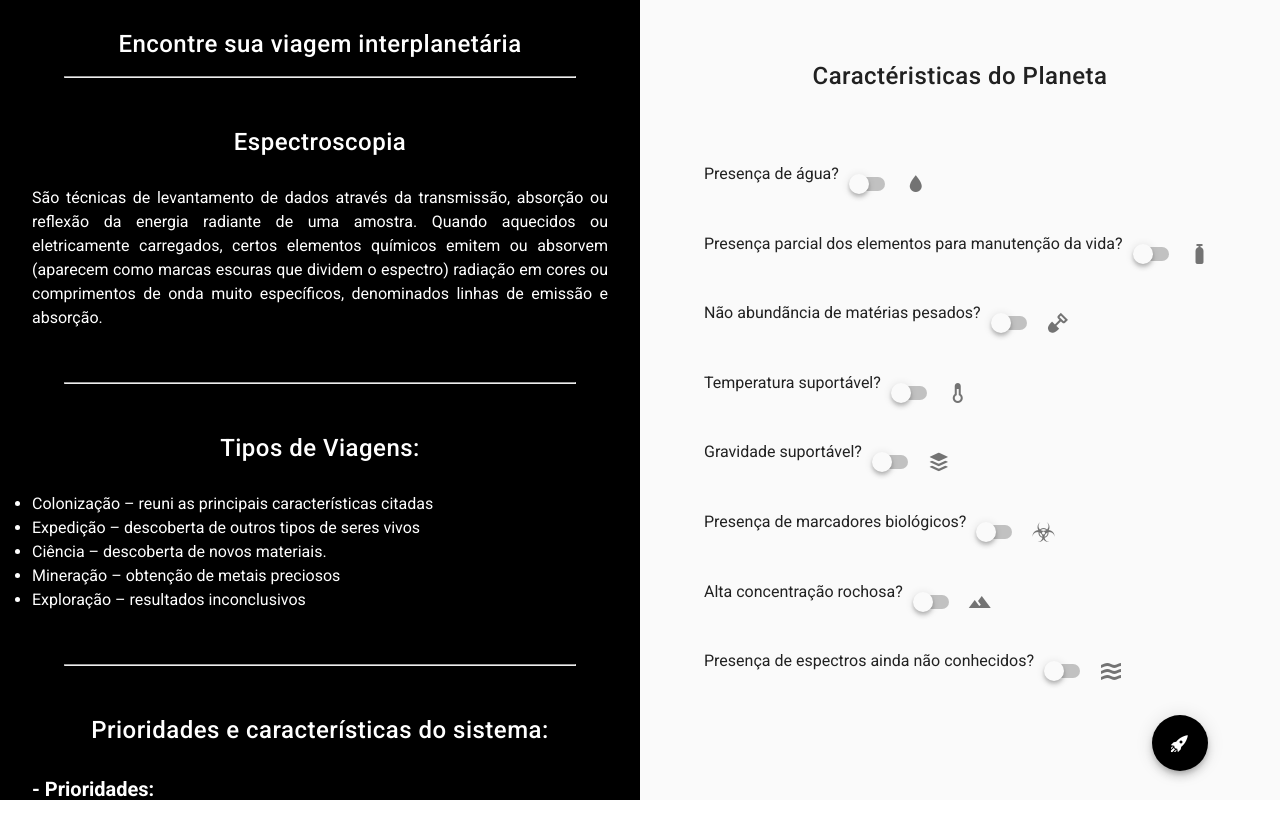
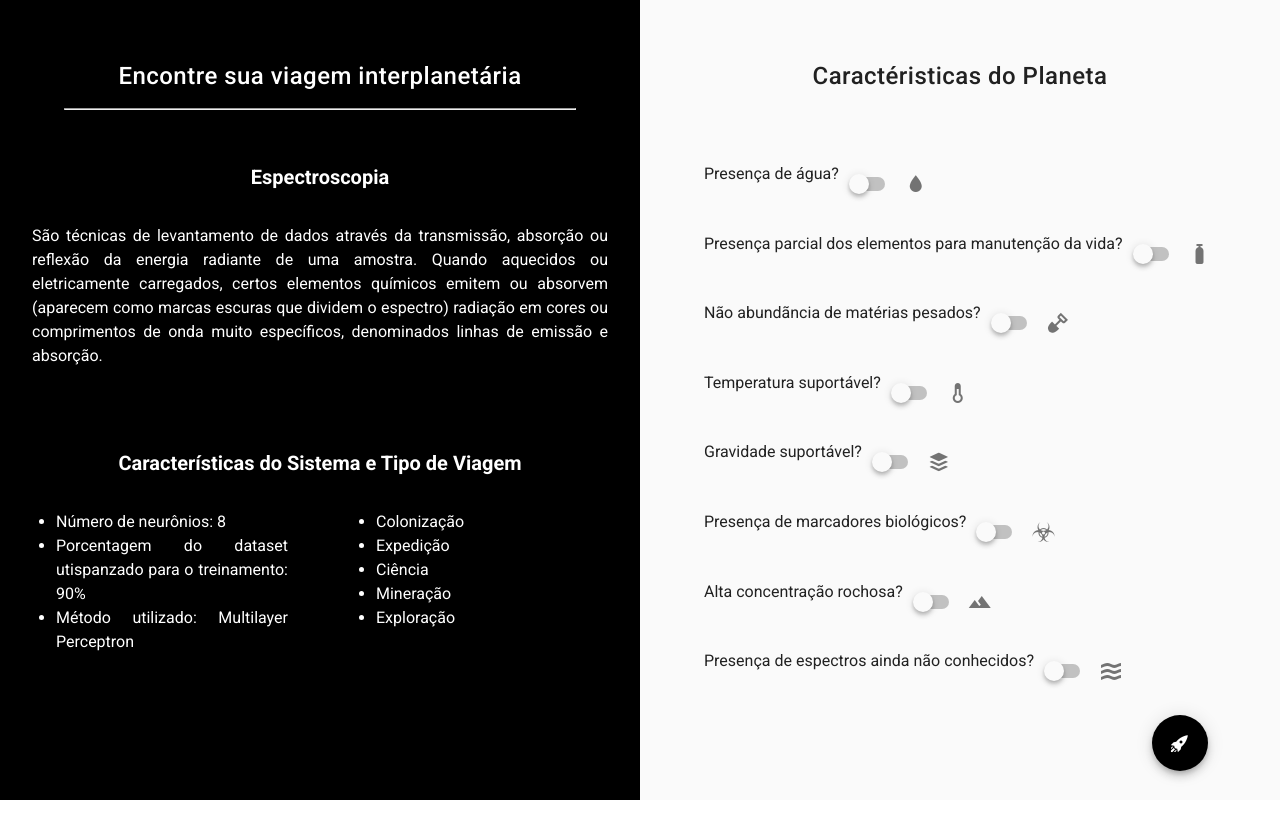
Before and after one commit to arthurvdiniz/find-travel-type-mlp, a Vue app: page /#/ in a window 1280 px wide. Shown: the top 838 px of the page. After the commit the page ends 800 px from the top, so only its background shows below. Built offline with nearby package versions, Linux system fonts and the light colour scheme.

Commit message:
ajustado style

```diff
--- a/src/assets/style.css
+++ b/src/assets/style.css
@@ -11,13 +11,33 @@
 .main-content .text-info .title {
   width: 100%;
   text-align: center;
-  padding-top: 5%;
+  padding-top: 10%;
   color: white;
   font-size: 24px !important;
 }
 
+.main-content .text-info .sub-title {
+  width: 100%;
+  text-align: center;
+  padding-top: 5%;
+  color: white;
+  font-size: 20px !important;
+}
+
 .main-content .text-info .text {
   width: 100%;
+  text-align: justify;
+  padding: 5%;
+  color: white;
+  font-size: 16px;
+}
+
+.main-content .text-info .wrapper-sub-text-column {
+  display: flex;
+}
+
+.main-content .text-info .wrapper-sub-text-column .sub-text {
+  width: 50%;
   text-align: justify;
   padding: 5%;
   color: white;
@@ -97,6 +117,7 @@
 }
 
 .main-content .content .wrapper-result .output {
+  text-align: center;
   margin-top: 20px;
   font-size: 14px;
   font-style: italic;
--- a/src/components/Content.vue
+++ b/src/components/Content.vue
@@ -3,7 +3,8 @@
     <div class="text-info">
       <h2 class="title">Encontre sua viagem interplanetária</h2>
       <hr />
-      <h3 class="title"> Espectroscopia</h3>
+      <div>
+        <h3 class="sub-title">Espectroscopia</h3>
         <p class="text">
           São técnicas de levantamento de dados através da transmissão, absorção ou
           reflexão da energia radiante de uma amostra. Quando aquecidos ou eletricamente
@@ -11,30 +12,28 @@
           escuras que dividem o espectro) radiação em cores ou comprimentos de onda muito
           específicos, denominados linhas de emissão e absorção.
         </p>
-      <hr />
-      <h3 class="title"> Tipos de Viagens:</h3>
-      <ul class="text">
-        <li>Colonização – reuni as principais características citadas </li>
-        <li>Expedição – descoberta de outros tipos de seres vivos</li>
-        <li>Ciência – descoberta de novos materiais.</li>
-        <li>Mineração – obtenção de metais preciosos</li>
-        <li>Exploração – resultados inconclusivos</li>
-      </ul>
-      <hr />
-      <h3 class="title"> Prioridades e características do sistema:</h3>
-      <p class="text">
-        <span class="fate">- Prioridades: <br /></span>
-        Se a IA encontrar mais de uma viagem ideal para uma determinada entrada,
-        a seguinte ordem de prioridade deve ser seguida:<br />
-        * Colonização > Expedição > Ciência > Mineração > Exploração <br />
-        <span class="fate">- Características:</span>
+      </div>
+      <div>
+        <h3 class="sub-title">Características do Sistema e Tipo de Viagem</h3>
+        <div class="wrapper-sub-text-column">
+          <div class="sub-text">
             <ul>
               <li>Número de neurônios: 8</li>
-          <li>Porcentagem do dataset utilizado para o treinamento: 90%</li>
-          <li>Método utilizado: </li>
+              <li>Porcentagem do dataset utispanzado para o treinamento: 90%</li>
+              <li>Método utilizado: Multilayer Perceptron</li>
             </ul>
-
-      </p>
+          </div>
+          <div class="sub-text viagem">
+            <ul>
+              <li>Colonização</li>
+              <li>Expedição</li>
+              <li>Ciência</li>
+              <li>Mineração</li>
+              <li>Exploração</li>
+            </ul>
+          </div>
+        </div>
+      </div>
     </div>
     <div class="content">
       <transition name="component-fade" mode="out-in">
--- a/src/components/Resultado.vue
+++ b/src/components/Resultado.vue
@@ -44,7 +44,7 @@ export default {
       return [
         {
           type: 'Colonização',
-          description: 'Reune as principais características citadas',
+          description: 'Reúne as principais características citadas',
           icon: 'mdi-home-variant',
           color: 'light-blue darken-3'
         },
```
Lines whose indentation alone changed are shown as unchanged.
